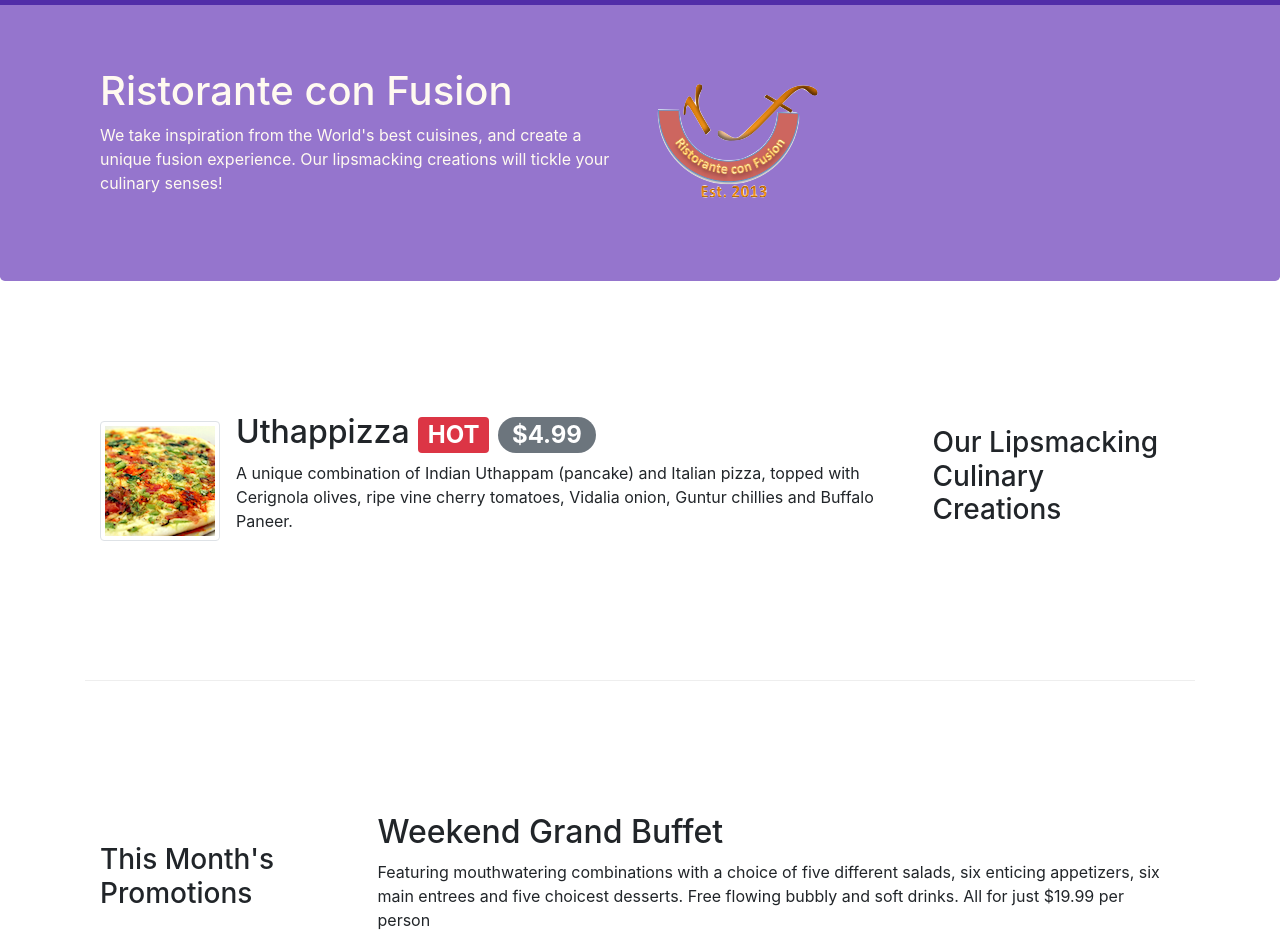
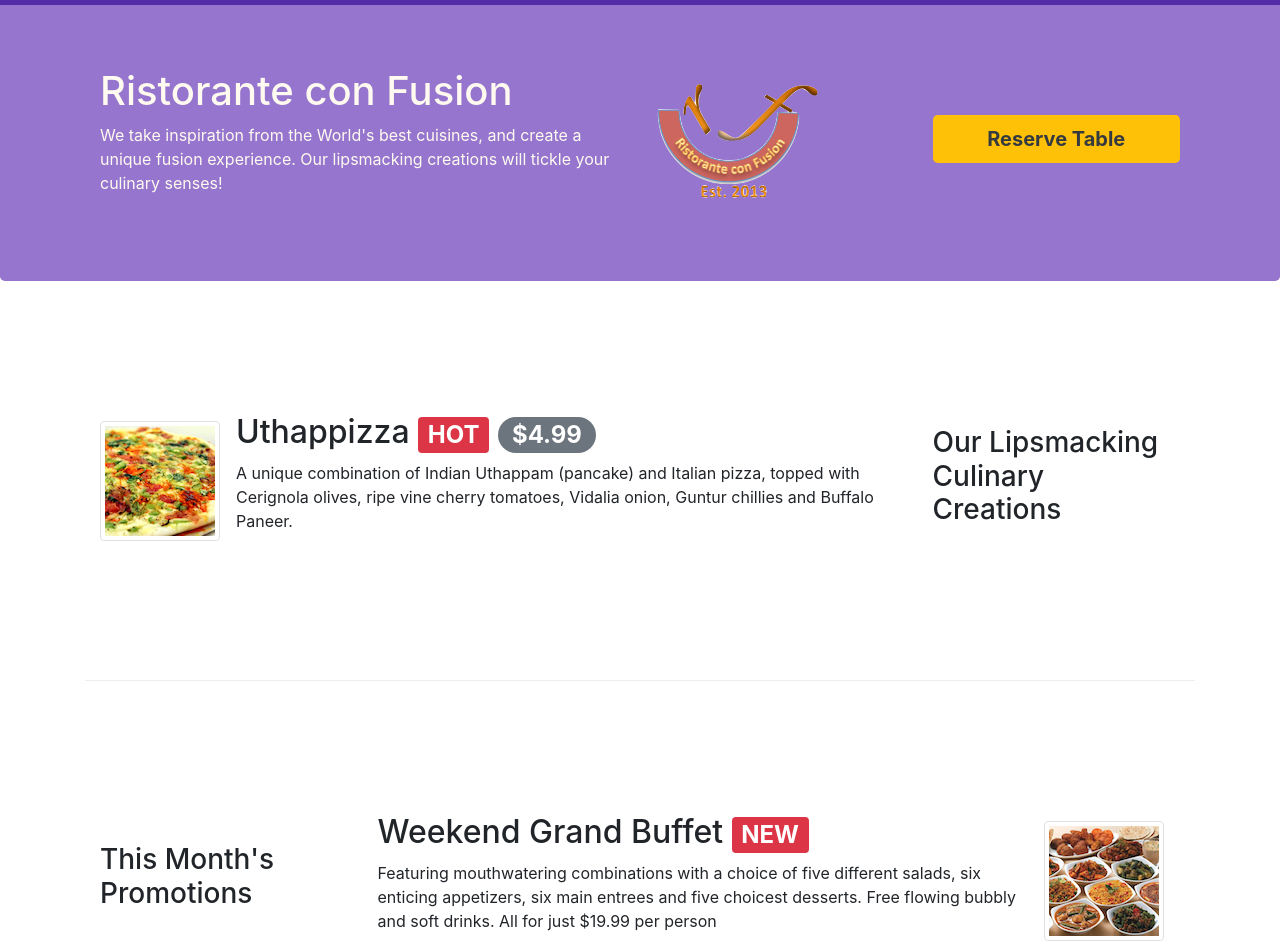
Before and after one commit to alialdawresh-cloud/conFusion, a website: page index.html in a window 1280 px wide. Shown: the part 53-1005 px from the top of the page. Drawn offline with nearby package versions, Linux system fonts and the light colour scheme.

Commit message:
My Second Assignment

```diff
--- a/index.html
+++ b/index.html
@@ -41,8 +41,13 @@
                     <h1>Ristorante con Fusion</h1>
                     <p>We take inspiration from the World's best cuisines, and create a unique fusion experience. Our lipsmacking creations will tickle your culinary senses!</p>
                 </div>
-                <div class="col-12 col-sm align-self-center">
+                <div class="col-12 col-sm-3 align-self-center">
                     <img src="img/logo.png" class="img-fluid">
+                </div>
+                <div class="col-sm align-self-center">
+                    <button type="button" class="btn btn-lg btn-block bg-warning text-dark font-weight-bold" onclick="location.href='#reservet'" >
+                        Reserve Table
+                    </button>
                 </div>
             </div>
         </div>
@@ -72,8 +77,13 @@
                 <h3>This Month's Promotions</h3>
             </div>
             <div class="col col-sm col-md">
-                <h2>Weekend Grand Buffet</h2>
-                <p>Featuring mouthwatering combinations with a choice of five different salads, six enticing appetizers, six main entrees and five choicest desserts. Free flowing bubbly and soft drinks. All for just $19.99 per person </p>
+                <div class="media">
+                    <div class="media-body">
+                        <h2 class="mt-0">Weekend Grand Buffet <span class="badge badge-danger">NEW </span></h2>
+                        <p>Featuring mouthwatering combinations with a choice of five different salads, six enticing appetizers, six main entrees and five choicest desserts. Free flowing bubbly and soft drinks. All for just $19.99 per person </p>
+                    </div>
+                    <img class="d-flex mr-3 img-thumbnail align-self-center" src="img/buffet.png" alt="uthappizza">
+                </div>
             </div>
         </div>
 
@@ -92,7 +102,7 @@
                 </div>
             </div>
         </div>
-        <div class="row row-content align-items-center" id="reserve">
+        <div class="row row-content align-items-center" id="reservet">
             <div class="col-sm-8 offset-sm-2 col-12">
                 <div class="card">
                     <h3 class="card-header bg-warning text-white"> Reserve a Table</h3>
```
